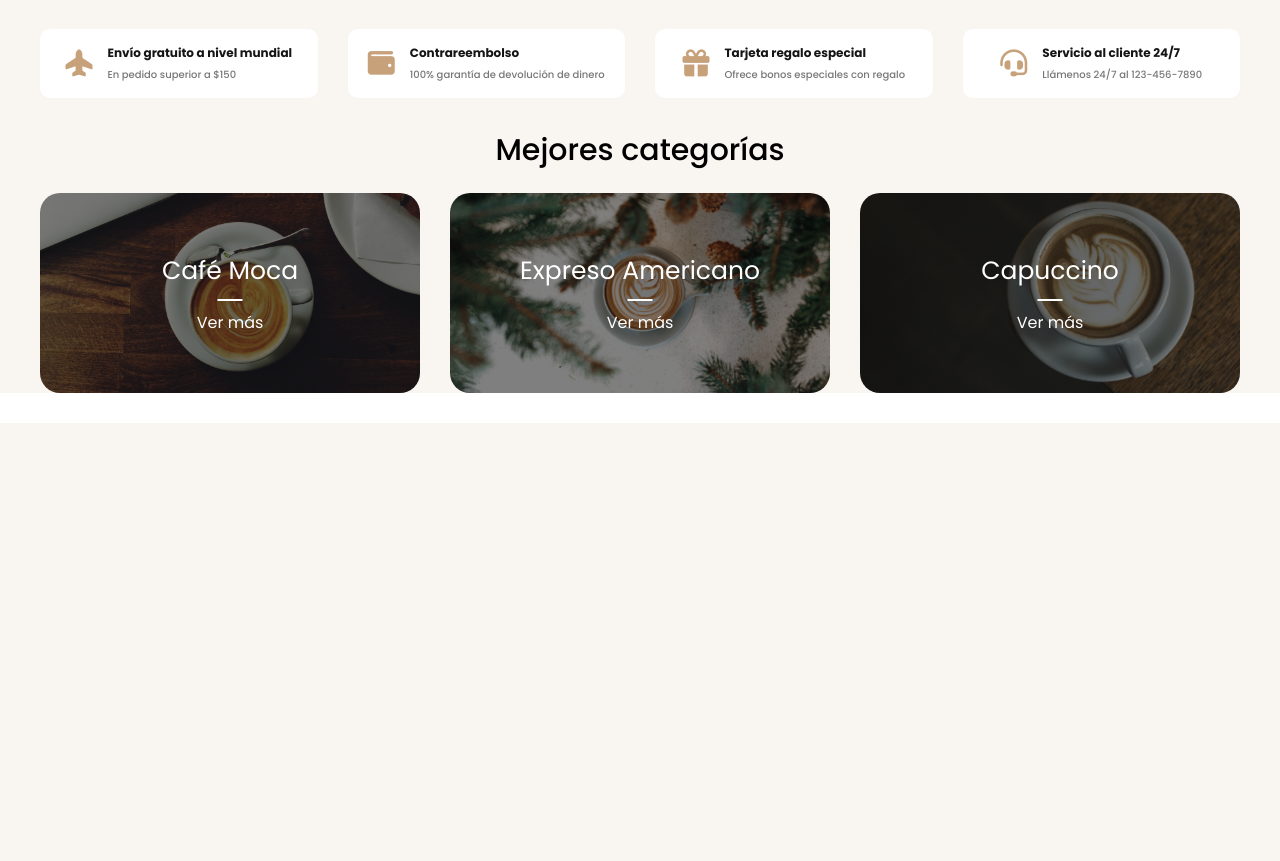
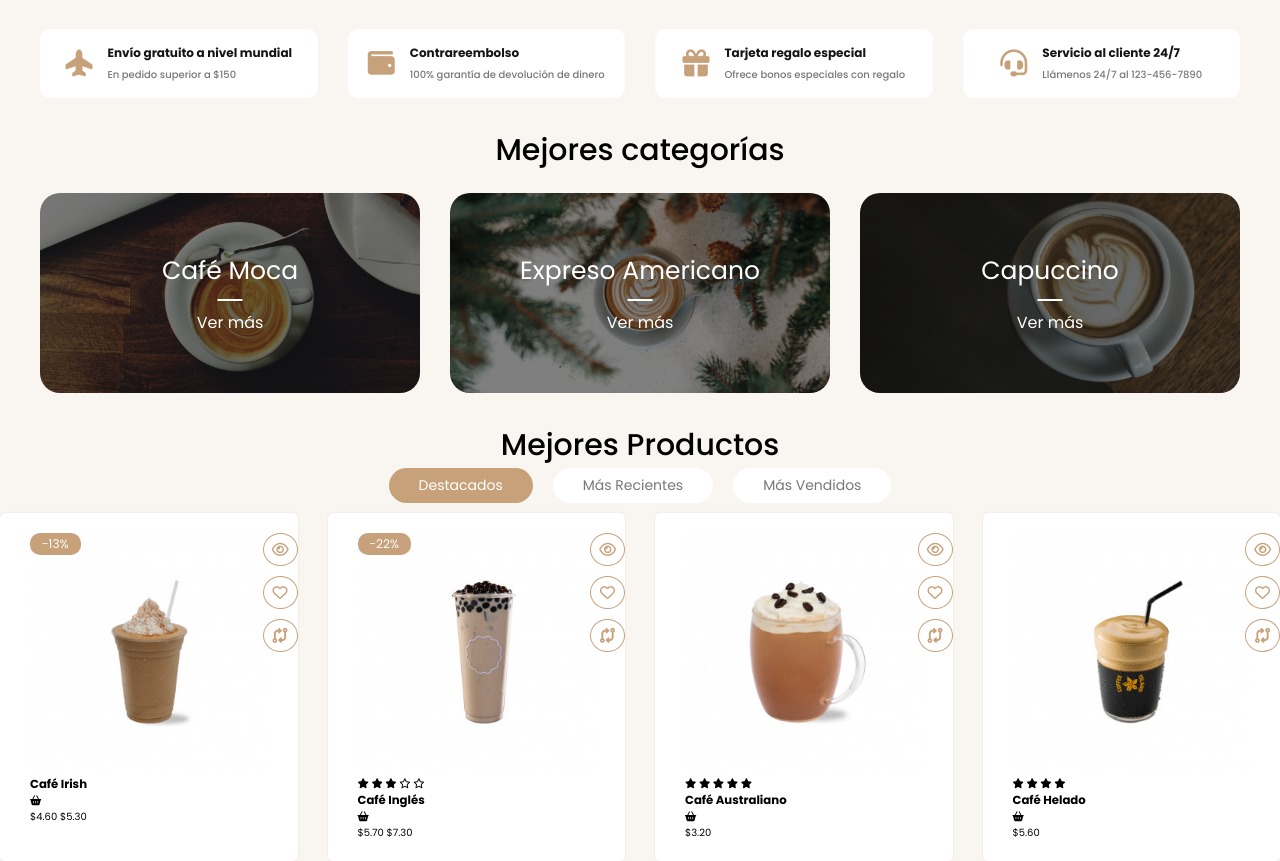
Before and after one commit to Mungualk/Paginillas_Bv, a PHP site: page / in a window 1280 px wide. Shown: the part 797-1658 px from the top of the page. Before the commit the page ends 1220 px from the top, so only its background shows below. Run offline with PHP 8.4, Linux system fonts and the light colour scheme; some libraries are stand-ins or nearby versions.

Commit message:
que xuxa es un z-index

```diff
--- a/cafeteria/index.html
+++ b/cafeteria/index.html
@@ -94,7 +94,103 @@
                 <div class="card-category category-expreso"><p>Expreso Americano</p><span>Ver más</span></div>
                 <div class="card-category category-capuchino"><p>Capuccino</p><span>Ver más</span></div>
             </div>
+        </section>
+        <section class="container-top-products">
+            <h1 class="heading-1">Mejores Productos</h1>
+            <div class="container-options">
+                <span class="active">Destacados</span>
+                <span>Más recientes</span>
+                <span>Más vendidos</span>
+            </div>
+            <div class="container-products">
+                <!-- Producto 1 -->
+                <div class="card-product">
+                    <div class="container-img">
+                        <img src="img/cafe-irish.jpg" alt="Café Irish">
+                        <span class = "discount">-13%</span>
+                        <div class="button-group">
+                            <span><i class="fa-regular fa-eye"></i></span>
+                            <span><i class="fa-regular fa-heart"></i></span>
+                            <span><i class="fa-solid fa-code-compare"></i></span>
+                        </div>
+                        <h3>Café Irish</h3>
+                        <span class="add-cart"><i class="fa-solid fa-basket-shopping"></i></span>
+                        <p class="price">$4.60 <span>$5.30</span></p>
+                    </div>
+                </div>
+                <!-- Producto 2 -->
+                <div class="card-product">
+                    <div class="container-img">
+                        <img src="img/cafe-ingles.jpg" alt="Café Inglés">
+                        <span class = "discount">-22%</span>
+                        <div class="button-group">
+                            <span><i class="fa-regular fa-eye"></i></span>
+                            <span><i class="fa-regular fa-heart"></i></span>
+                            <span><i class="fa-solid fa-code-compare"></i></span>
+                        </div>
+                    </div>
+                    <div class="content-card-product">
+                        <div class="stars">
+                            <i class="fa-solid fa-star"></i>
+                            <i class="fa-solid fa-star"></i>
+                            <i class="fa-solid fa-star"></i>
+                            <i class="fa-regular fa-star"></i>
+                            <i class="fa-regular fa-star"></i>
+                        </div>
+                    </div>
+                    <h3>Café Inglés</h3>
+                    <span class="add-cart"><i class="fa-solid fa-basket-shopping"></i></span>
+                    <p class="price">$5.70 <span>$7.30</span></p>
+                </div>
+                <!-- Producto 3 -->
+                <div class="card-product">
+                    <div class="container-img">
+                        <img src="img/cafe-australiano.jpg" alt="Café Australiano">
+                        <div class="button-group">
+                            <span><i class="fa-regular fa-eye"></i></span>
+                            <span><i class="fa-regular fa-heart"></i></span>
+                            <span><i class="fa-solid fa-code-compare"></i></span>
+                        </div>
+                    </div>
+                    <div class="content-card-product">
+                        <div class="stars">
+                            <i class="fa-solid fa-star"></i>
+                            <i class="fa-solid fa-star"></i>
+                            <i class="fa-solid fa-star"></i>
+                            <i class="fa-solid fa-star"></i>
+                            <i class="fa-solid fa-star"></i>
+                        </div>
+                    </div>
+                    <h3>Café Australiano</h3>
+                    <span class="add-cart"><i class="fa-solid fa-basket-shopping"></i></span>
+                    <p class="price">$3.20</p>
+                    </div>
 
+                <!-- Producto 4 -->
+                <div class="card-product">
+                    <div class="container-img">
+                        <img src="img/cafe-helado.jpg" alt="Café Helado">
+                        <div class="button-group">
+                            <span><i class="fa-regular fa-eye"></i></span>
+                            <span><i class="fa-regular fa-heart"></i></span>
+                            <span><i class="fa-solid fa-code-compare"></i></span>
+                        </div>
+                    </div>
+                    <div class="content-card-product">
+                        <div class="stars">
+                            <i class="fa-solid fa-star"></i>
+                            <i class="fa-solid fa-star"></i>
+                            <i class="fa-solid fa-star"></i>
+                            <i class="fa-solid fa-star"></i>
+                            <i class="fa-regular fa-stars"></i>
+                        </div>
+                    </div>
+                    <h3>Café Helado</h3>
+                    <span class="add-cart"><i class="fa-solid fa-basket-shopping"></i></span>
+                    <p class="price">$5.60</p>
+                    </div>
+                </div>
+            </div>
         </section>
     </main>
     <script src="https://kit.fontawesome.com/81581fb069.js" crossorigin="anonymous"></script>
--- a/cafeteria/styles.css
+++ b/cafeteria/styles.css
@@ -374,3 +374,123 @@ html {
     color: var(--primary-color);
 
 }
+
+/* Top products */
+
+.top-products {
+
+    display: flex;
+    flex-direction: column;
+    gap: 2rem;
+    margin-bottom: 3rem;
+
+}
+
+.container-options {
+    display: flex;
+    justify-content: center;
+    gap: 2rem;
+    margin-bottom: 1rem;
+}
+
+.container-options span {
+    color: #777;
+    background-color: #fff;
+    padding: 0.7rem 3rem;
+    font-size: 1.4rem;
+    text-transform: capitalize;
+    border-radius: 2rem;
+    cursor: pointer;
+
+}
+
+.container-options span:hover {
+    background-color: var(--primary-color);
+    color: #fff;
+
+}
+
+.container-options span.active {
+    background-color: var(--primary-color);
+    color: #fff;
+
+}
+
+/* Products */
+
+.container-products {
+    display: grid;
+    grid-template-columns: repeat(auto-fit, minmax(20rem, 1fr));
+    gap: 3rem;
+}
+
+.card-product {
+    background-color: #fff;
+    padding: 2rem 3rem;
+    border-radius: 0.5rem;
+    cursor: pointer;
+    box-shadow: 0 0 2px rgba(0, 0, 0, 0.1);
+}
+
+.container-img {
+    position: relative;
+
+}
+
+.container-img img {
+    width: 100%;
+
+}
+
+.container-img .discount {
+    position: absolute;
+    left: 0;
+    background-color: var(--primary-color);
+    color: #fff;
+    padding: 2px 1.2rem;
+    border-radius: 1rem;
+    font-size: 1.2rem;
+
+}
+
+.card-product:hover .discount {
+    background-color: #000;
+}
+
+.button-group {
+    display: flex;
+    flex-direction: column;
+    gap: 1rem;
+    position: absolute;
+    top: 0;
+    right: -3rem;
+    transition: all 0.4s ease;
+    /* z-index: -1; */
+}
+
+.button-group span {
+    border: 1px solid var(--primary-color);
+    padding: 0.8rem;
+    display: flex;
+    align-items: center;
+    justify-content: center;
+    border-radius: 50%;
+    cursor: pointer;
+    transition: all 0.4s ease;
+
+}
+
+.button-group span:hover {
+    background-color: var(--primary-color);
+
+}
+
+.button-group span i{
+    font-size: 1.5rem;
+    color: var(--primary-color);
+
+}
+
+.button-group span:hover i {
+    color: #fff;
+}
```
Also changed, not shown: cafeteria/img/cafe-australiano.jpg (added), cafeteria/img/cafe-helado.jpg (added), cafeteria/img/cafe-ingles.jpg (added), cafeteria/img/cafe-irish.jpg (added).
